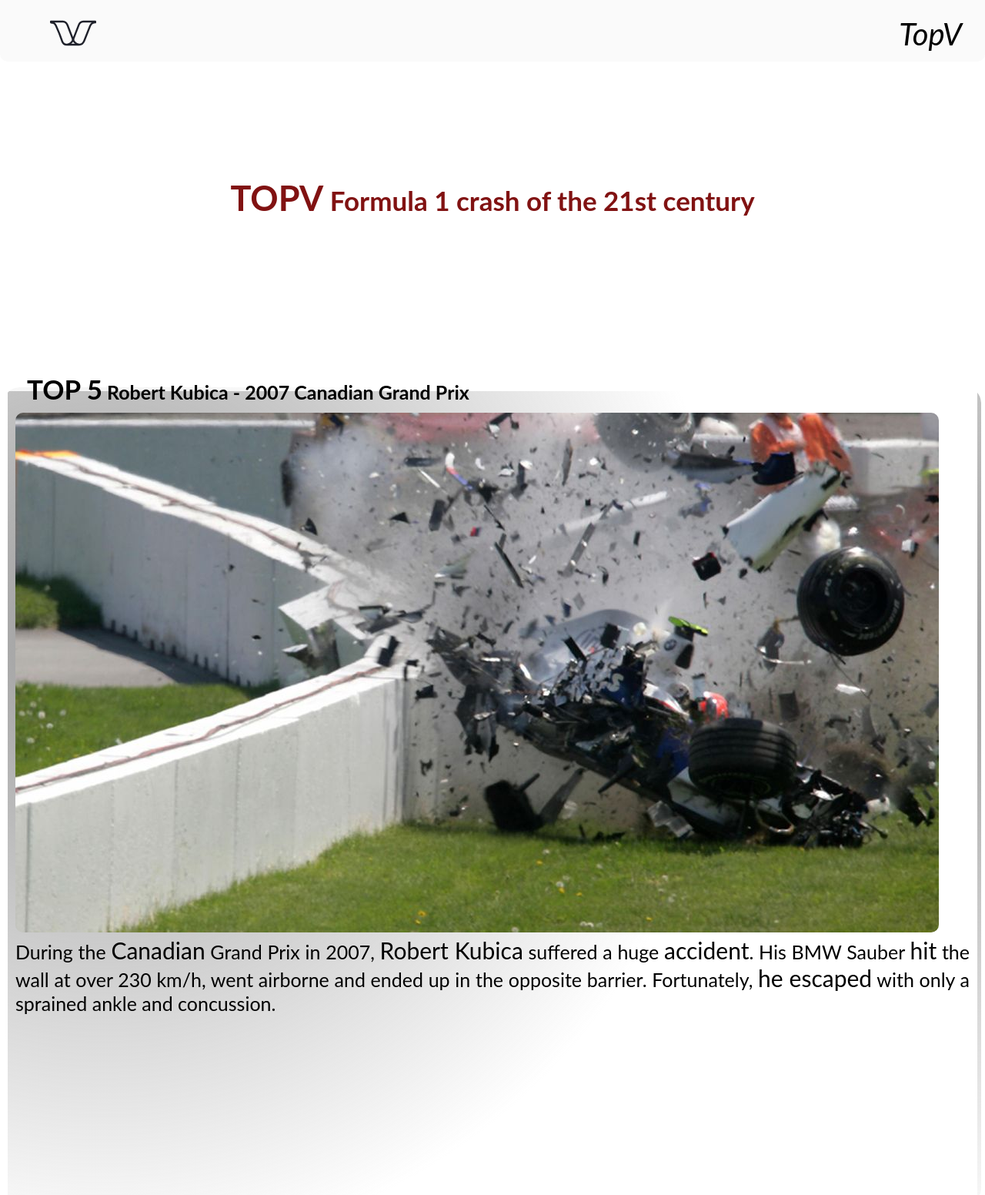
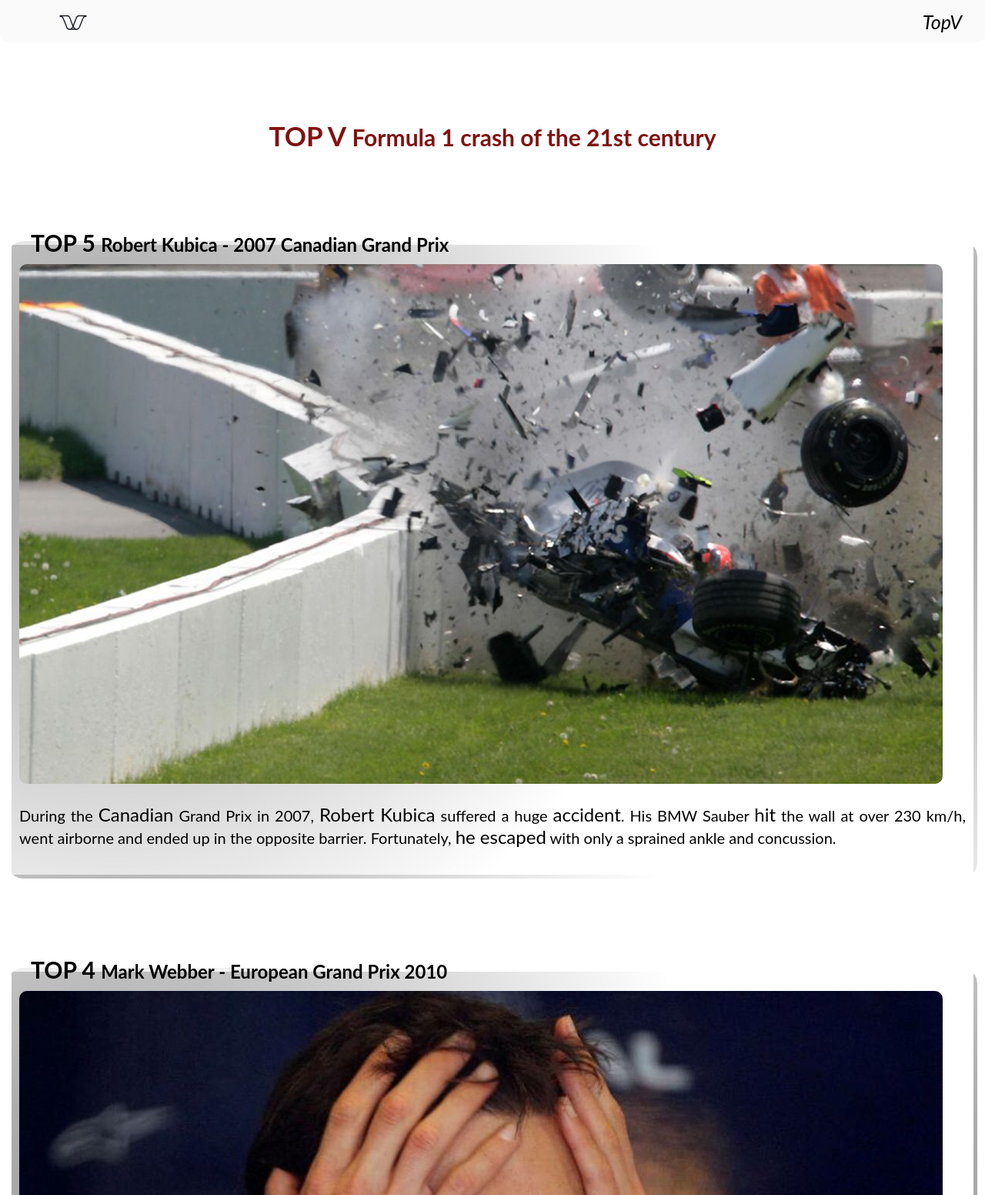
Before and after one commit to clemcvv/webSiteTopFive, a plain HTML site: page index.html in a window 1280 px wide. Shown: the top 1552 px of the page at 77% size. Drawn offline with Linux system fonts and the light colour scheme.

Commit message:
Add files via upload

```diff
--- a/index.html
+++ b/index.html
@@ -23,12 +23,12 @@
         </div>
     </header>
 
-    <h1><span>TOPV</span> Formula 1 crash of the 21st century</h1>
+    <h1><span>TOP V</span> Formula 1 crash of the 21st century</h1>
 
     <div>
 
         <fieldset>
-            <legend><span>TOP 5</span> Robert Kubica - 2007 Canadian Grand Prix</legend>
+            <legend><span>TOP 5 </span> Robert Kubica - 2007 Canadian Grand Prix</legend>
             <div class="contentInATop">
                 <img src="img/robertKubica.jpg" alt="">
                 <p>During the <span>Canadian</span> Grand Prix in 2007, <span>Robert Kubica</span> suffered a huge <span>accident</span>. His BMW Sauber <span>hit</span> the wall at over 230 km/h, went airborne and ended up in the opposite barrier. Fortunately, <span>he escaped</span> with only a sprained ankle and concussion.</p>
@@ -36,7 +36,7 @@
         </fieldset>
 
         <fieldset>
-            <legend><span>TOP 4</span> Mark Webber - European Grand Prix 2010</legend>
+            <legend><span>TOP 4 </span> Mark Webber - European Grand Prix 2010</legend>
             <div class="contentInATop">
                 <img src="img/markWebber.jpg" alt="">
                 <p>During the <span>European</span> Grand Prix at Valencia in 2010, <span>Mark Webber crashed</span> into the rear of Heikki Kovalainen's Lotus, sending his <span>Red Bull flying</span> through the air before crashing heavily into the ground. Fortunately, Webber <span>escaped</span> unhurt.</p>
@@ -44,7 +44,7 @@
         </fieldset>
 
         <fieldset id="contentTop3">
-            <legend><span>TOP 3</span>  Fernando Alonso - Australian Grand Prix 2016</legend>
+            <legend><span>TOP 3 </span>  Fernando Alonso - Australian Grand Prix 2016</legend>
             <div class="contentInATop">
                 <img src="img/fernandoAlonso.jpg" alt="">
                 <p><span>Alonso</span> suffered a spectacular <span>accident</span> at the 2016 <span>Australian</span> Grand Prix. His McLaren collided with the rear of Esteban Gutiérrez's Haas, causing the car to barrel before <span>crashing</span> into the barriers. Miraculously, Alonso emerged from the car <span>without</span> serious injury.
@@ -53,7 +53,7 @@
         </fieldset>
 
         <fieldset>
-            <legend><span>TOP 2</span>  Romain Grosjean - Bahrain Grand Prix 2020</legend>
+            <legend><span>TOP 2 </span>  Romain Grosjean - Bahrain Grand Prix 2020</legend>
             <div class="contentInATop">
                 <img src="img/romainGrosJean.jpg" alt="">
                 <p><span>Grosjean</span> was involved in one of <span>the most terrifying accidents</span> in recent F1 history. After making contact with Daniil Kvyat's car, his Haas slammed into the barriers at <span>220 km/h</span> and burst into flames. Thanks to his composure and the <span>efficiency</span> of the emergency services, he <span>escaped</span> with <span>burns</span> to his <span>hands</span>.</p>
@@ -61,7 +61,7 @@
         </fieldset>
 
         <fieldset>
-            <legend><span>TOP 1</span> Felipe Massa - Hungarian Grand Prix 2009</legend>
+            <legend><span>TOP 1 </span> Felipe Massa - Hungarian Grand Prix 2009</legend>
             <div class="contentInATop">
                 <img src="img/felipeMassa.jpg" alt="">
                 <p>During <span>qualifying</span>  for the 2009 <span>Hungarian</span> Grand Prix, a loose part from Rubens Barrichello's car <span>hit Felipe Massa's helmet</span> at full speed, leaving him unconscious. He hit the wall at high speed, but fortunately recovered after a <span>long convalescence</span>.</p>
--- a/indexStyle.css
+++ b/indexStyle.css
@@ -22,7 +22,6 @@ body{
 .navBar div {
     padding: 0 30px;
     font-size: 40px;
-
 }
 
 .navBarLeft {
@@ -71,8 +70,7 @@ fieldset {
     padding: 0px;
     align-items: center;
     margin: 0 200px 150px 200px;
-    background:
-    radial-gradient(circle at 10% 30%, rgba(0, 0, 0, 0.4), rgba(255, 255, 255, 0.8) 60%);
+    background: radial-gradient(circle at 10% 30%, rgba(0, 0, 0, 0.4), rgba(255, 255, 255, 0.8) 60%);
     background-size: cover;
 }
 
@@ -95,6 +93,7 @@ legend span {
     grid-template-columns: 1fr 1fr;
     column-gap: 50px;
     padding: 50px;
+    align-items: center;
 }
 
 /* img in content top */
@@ -104,6 +103,7 @@ legend span {
     display: block;
     border-radius: 10px;
     max-height: 100%;
+
 }
 
 /* txt in top */
@@ -124,49 +124,61 @@ legend span {
 @media screen and (max-width : 1300px){
 
     .navBar {
-        margin: 0 0 150px 0;
+        margin: 0 0 100px 0;
+        height: 35px;
     }
+
+    .navBar div {
+        font-size: 25px;
+    }
+
+    .navBarRight {
+        display: flex;
+        align-items: center;
+    }
+
 
     /* imd above txt in content top */
     .contentInATop{
-        grid-template-rows: 1fr 0.5fr;
         grid-template-columns: 1fr;
         padding: 10px;
     }
 
     /* txt in content top */
     .contentInATop p {
-        margin: 5px 0 0 0;
-        font-size: 25px;
+        margin: 25px 0 ;
+        font-size: 20px;
     }
 
     /* content top */
     fieldset {
-        margin: 0 5px 50px 5px;
+        margin: 0 10px 100px 10px;
     }
 
     /* hightlight word in text */
     .contentInATop p span{
-        font-size: 30px;
+        font-size: 24px;
     }
 
     /* title 1 */
     h1 {
-        font-size: 35px;
+        font-size: 30px;
+        margin-bottom: 100px;
+        margin-top: 0
     }
 
     h1 span {
-        font-size: 45px;
+        font-size: 35px;
     }
 
     /* title content top */
     legend {
-        font-size: 25px;
+        font-size: 24px;
     }
 
     /* wirtten "TOP" */
     legend span {
-        font-size: 35px;
+        font-size: 30px;
     }
 
 }
```
